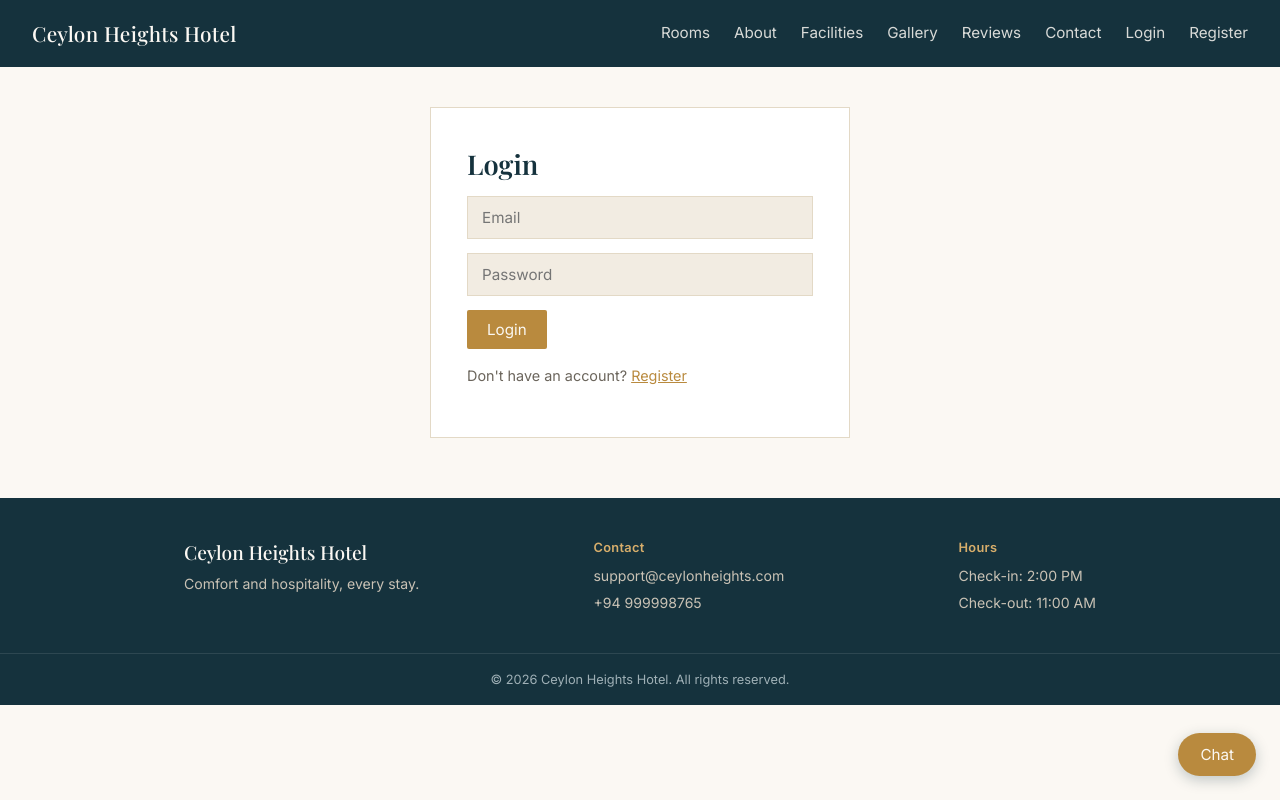
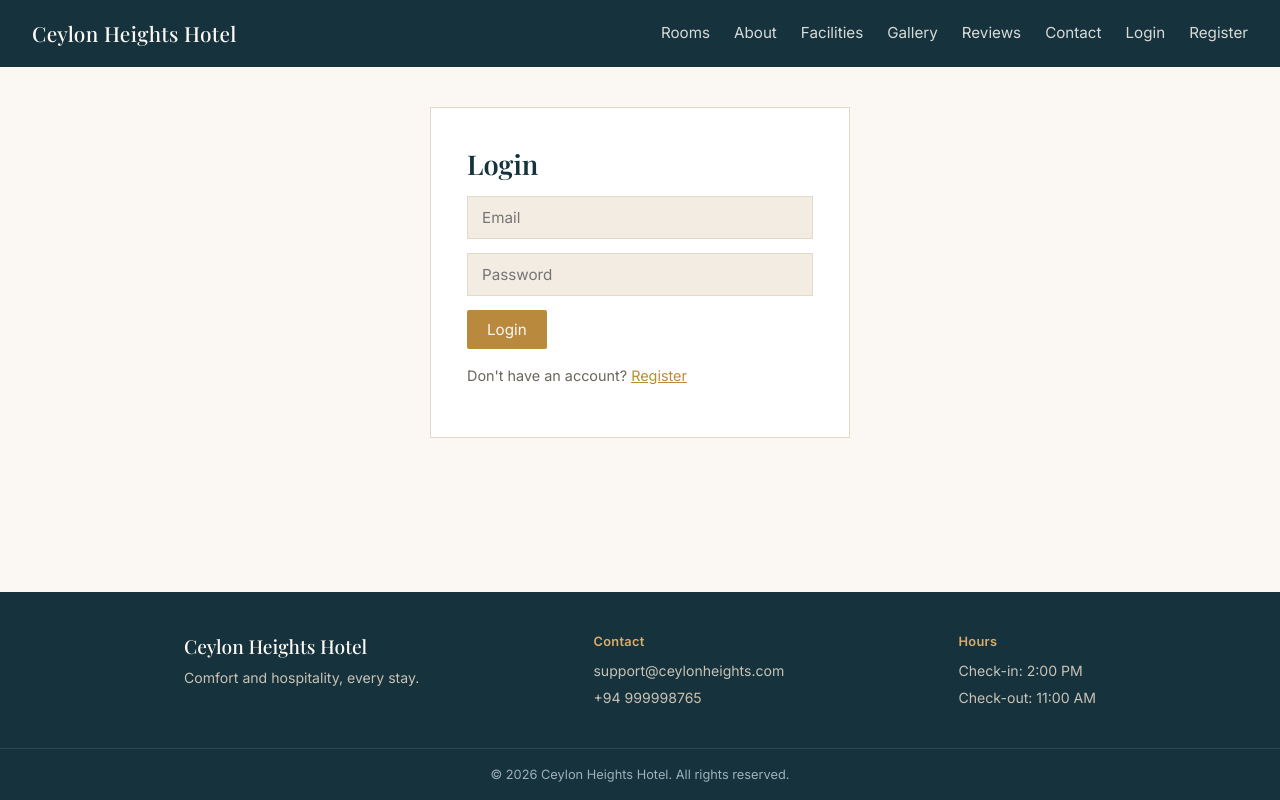
Before and after one commit to LakmaErandika/Hotel-Management-System, a React (Vite) app in the folder FRONTEND/: page /login in a window 1280 px wide. Built offline with nearby package versions, Linux system fonts and the light colour scheme.

Commit message:
Fix footer to stay at bottom of page with sticky footer layout

```diff
--- a/FRONTEND/src/App.jsx
+++ b/FRONTEND/src/App.jsx
@@ -25,7 +25,9 @@ function App() {
   return (
     <AuthProvider>
       <BrowserRouter>
+       <div className="app-shell">
         <Navbar />
+        <main className="app-main">
         <Routes>
           <Route path="/" element={<Home />} />
           <Route path="/room/:id" element={<RoomDetails />} />
@@ -60,10 +62,14 @@ function App() {
             <ProtectedRoute><MyBookings /></ProtectedRoute>
           } />
         </Routes>
-        <Footer />
-        <ChatBot />
-      </BrowserRouter>
-    </AuthProvider>
+      </main>
+      <Footer />
+    </div>
+   <chatBot />
+
+  </BrowserRouter>
+</AuthProvider>
+
   );
 }
 
--- a/FRONTEND/src/index.css
+++ b/FRONTEND/src/index.css
@@ -329,7 +329,7 @@ button:disabled { background: #C9C2B5; cursor: not-allowed; }
 .footer {
   background: var(--teal-900);
   color: var(--ivory);
-  margin-top: 60px;
+  margin-top: 0;
 }
 
 .footer-content {
@@ -529,3 +529,18 @@ button:disabled { background: #C9C2B5; cursor: not-allowed; }
 .booking-panel h3 {
   margin-top: 0;
 }
+
+/* ---------- Sticky footer layout ---------- */
+html, body, #root {
+  min-height: 100%;
+}
+
+.app-shell {
+  min-height: 100vh;
+  display: flex;
+  flex-direction: column;
+}
+
+.app-main {
+  flex: 1;
+}
```
